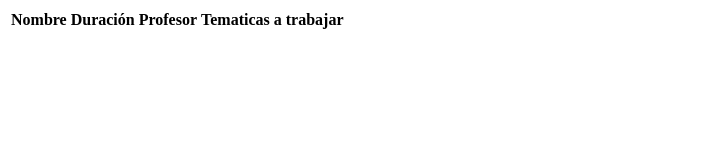
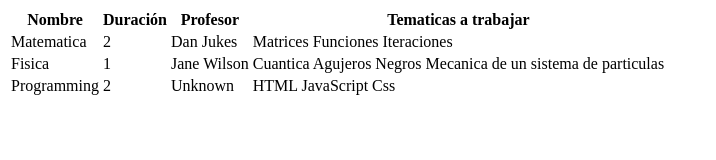
Before and after one commit to AymaraMelo/json, a plain HTML site: page index.html in a window 1280 px wide. Shown: the whole page, without its empty margins (0-716 px from the left). Drawn offline with Linux system fonts and the light colour scheme.

Commit message:
Tabla con info, falta dar estilo

```diff
--- a/index.html
+++ b/index.html
@@ -6,6 +6,7 @@
     <meta name="viewport" content="width=device-width, initial-scale=1.0">
     <title>Cursos de Liceo</title>
 </head>
+<body>
     <table>
         <thead>
             <tr>
@@ -18,6 +19,6 @@
         <tbody id="data"></tbody>
     </table>
     <script src="init.js" ></script>
+</body>
 
-</body>
 </html>
--- a/init.js
+++ b/init.js
@@ -9,20 +9,21 @@ function cargarDatos(url) {
             let tabla = document.getElementById("data");
             let cargar = "";
 
-        function ponerTematica(lista){
-            let aux = [];
-            for(let i=0; i<lista.length; i++){
-                aux[i] = lista[i];
+            function ponerTematica(lista) {
+                let aux = "";
+                for (let i = 0; i < lista.length; i++) {
+                    aux += lista[i] + " ";
                 }
+                return aux;
             }
 
-        for(let i=0; i<datos.length ; i++) {
+            for (let i = 0; i < datos.materias.length; i++) {
                 cargar += `
             <tr>
-                <td>` + datos[0].materias[i].Nombre + `</td>
-                <td>` + datos[0].materias[i].Duracion + ` </td>
-                <td>` + datos[0].materias[i].Profesor + ` </td>
-                <td>` + ponerTematica(datos[0].materias[i].Tematicas) + `</td>
+                <td>` + datos.materias[i].Nombre + `</td>
+                <td>` + datos.materias[i].Duracion + ` </td>
+                <td>` + datos.materias[i].Profesor + ` </td>
+                <td>` + ponerTematica(datos.materias[i].Tematicas) + `</td>
             </tr>`;
 
             }
```
Also changed, not shown: listado.json (indentation only). Lines whose indentation alone changed are shown as unchanged.
